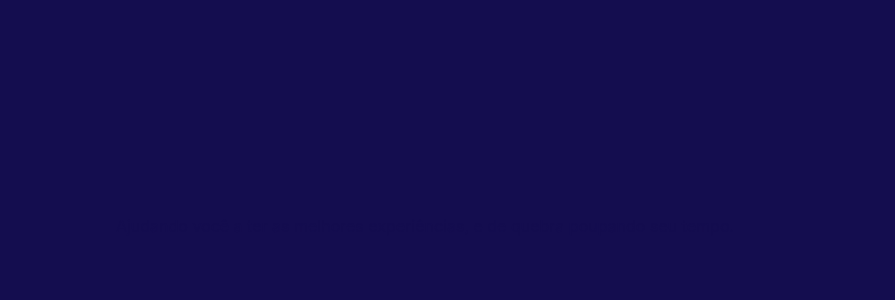
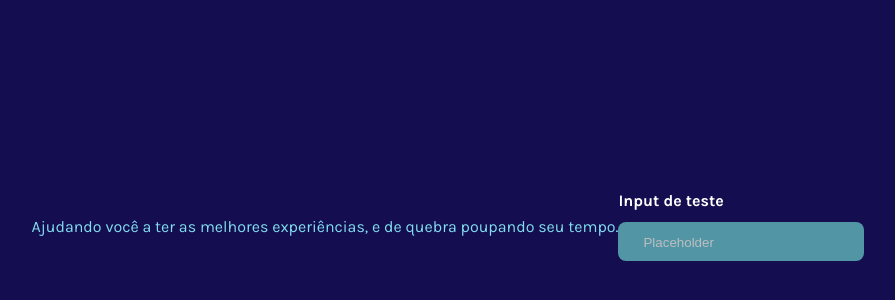
Before and after one commit to gasparzinho42/projetoExtensao, a React (Create React App) app: page / in a window 1280 px wide. Shown: the part 174-474 px from the top of the page, without its empty margins (215-1110 px from the left). Built offline with nearby package versions, Linux system fonts and the light colour scheme.

Commit message:
update: creating input component

```diff
--- /dev/null
+++ b/src/components/Input/index.jsx
@@ -0,0 +1,23 @@
+import React from "react";
+
+import { Container, CustomInput, CustomLabel, FakeInput } from "./styles";
+
+function Input({ label, placeholder, value, onChange, onBlur }) {
+  return (
+    <Container>
+      <CustomLabel htmlFor={label}>{label}</CustomLabel>
+      <FakeInput>
+        <CustomInput
+          name={label}
+          placeholder={placeholder}
+          value={value}
+          onChange={onChange}
+          onBlur={onBlur}
+          type="text"
+        />
+      </FakeInput>
+    </Container>
+  );
+}
+
+export default Input;
--- /dev/null
+++ b/src/components/Input/styles.jsx
@@ -0,0 +1,36 @@
+import styled from "styled-components";
+import colors from "../../utils/colors";
+
+export const Container = styled.div`
+  width: 100%;
+  display: flex;
+  flex-direction: column;
+  align-items: flex-start;
+  justify-content: flex-start;
+  gap: 12px;
+  border-radius: 8px;
+  border: none;
+`;
+export const FakeInput = styled.div`
+  width: 100%;
+  padding: 10px 23px;
+  border-radius: 8px;
+  border: none;
+  background-color: ${colors.blueMunsell};
+`;
+
+export const CustomInput = styled.input`
+  width: 100%;
+  border: none;
+  outline: none;
+  color: white;
+  background-color: transparent;
+  &::placeholder {
+    color: #bcbec0;
+  }
+`;
+export const CustomLabel = styled.label`
+  color: white;
+  font-size: 20;
+  font-weight: bold;
+`;
--- a/src/index.css
+++ b/src/index.css
@@ -1,8 +1,7 @@
+@import url('https://fonts.googleapis.com/css2?family=Karla:wght@200;400;700&display=swap');
 body {
   margin: 0;
-  font-family: -apple-system, BlinkMacSystemFont, 'Segoe UI', 'Roboto', 'Oxygen',
-    'Ubuntu', 'Cantarell', 'Fira Sans', 'Droid Sans', 'Helvetica Neue',
-    sans-serif;
+  font-family: 'Karla', sans-serif;
   -webkit-font-smoothing: antialiased;
   -moz-osx-font-smoothing: grayscale;
 }
--- a/src/pages/landingPage/index.js
+++ /dev/null
@@ -1,12 +0,0 @@
-import React from 'react';
-import { Container } from './styles';
-
-function LandingPage() {
-  return (
-    <Container>
-        Ajudando você a ter as melhores  experiências, e de quebra poupando seu tempo.
-    </Container>
-  )
-}
-
-export default LandingPage;
--- /dev/null
+++ b/src/pages/landingPage/index.jsx
@@ -0,0 +1,17 @@
+import React from "react";
+import Input from "../../components/Input";
+import { Container } from "./styles";
+
+function LandingPage() {
+  return (
+    <Container>
+      Ajudando você a ter as melhores experiências, e de quebra poupando seu
+      tempo.
+      <div style={{ width: 200 }}>
+        <Input label="Input de teste" placeholder="Placeholder" />
+      </div>
+    </Container>
+  );
+}
+
+export default LandingPage;
--- a/src/utils/colors.js
+++ b/src/utils/colors.js
@@ -1,8 +1,8 @@
 const colors = {
-    midnightBlue: '#140D4F',
-    Xiketic: '#140D4F',
-    languidLavender: '#140D4F',
-    blueMunsell: '#140D4F',
-    skyBlueCrayola: '#140D4F'
-}
-export default colors
+  midnightBlue: "#140D4F",
+  Xiketic: "#1C0B19",
+  languidLavender: "#D9D0DE",
+  blueMunsell: "#5296A5",
+  skyBlueCrayola: "#82DDF0",
+};
+export default colors;
```
